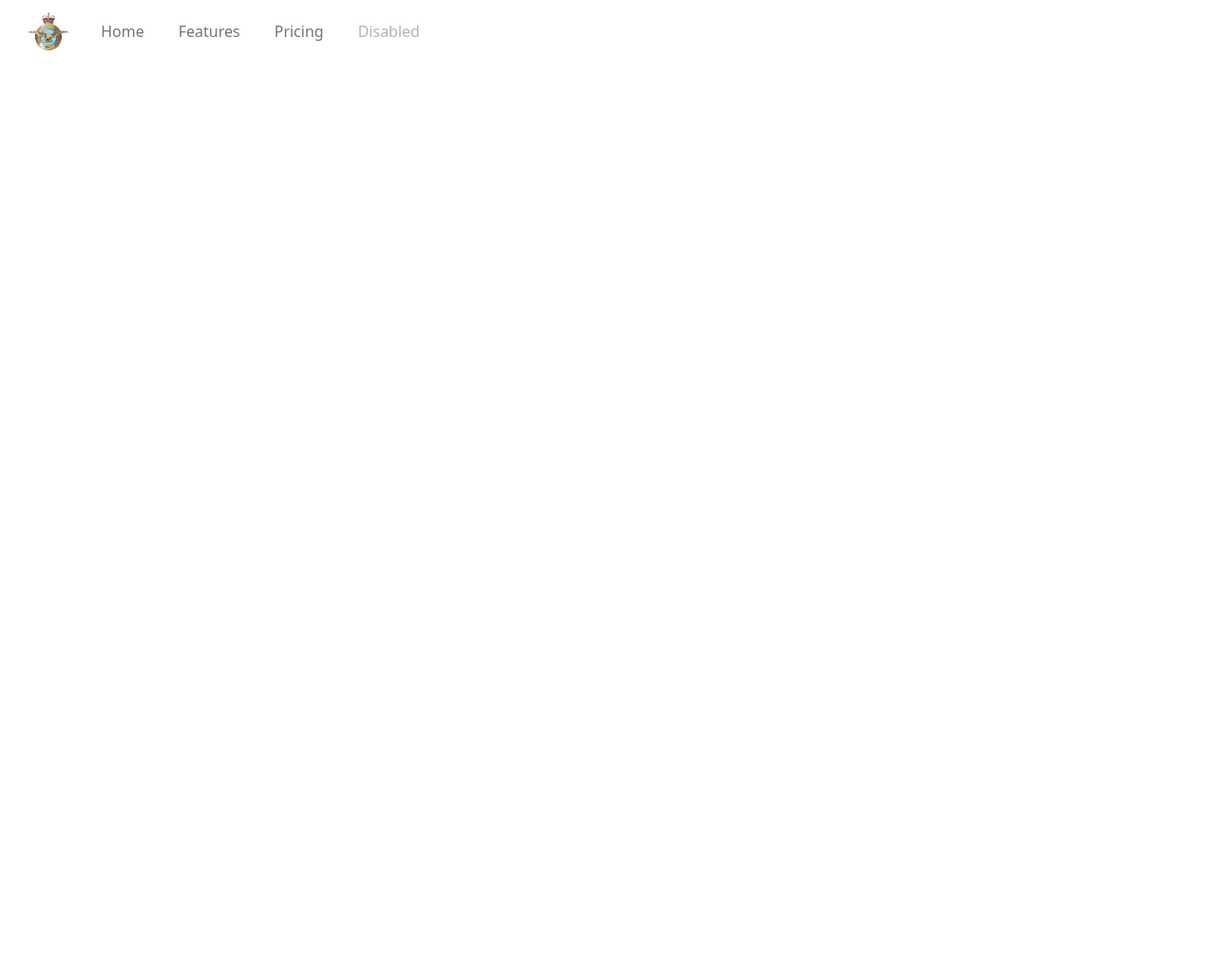
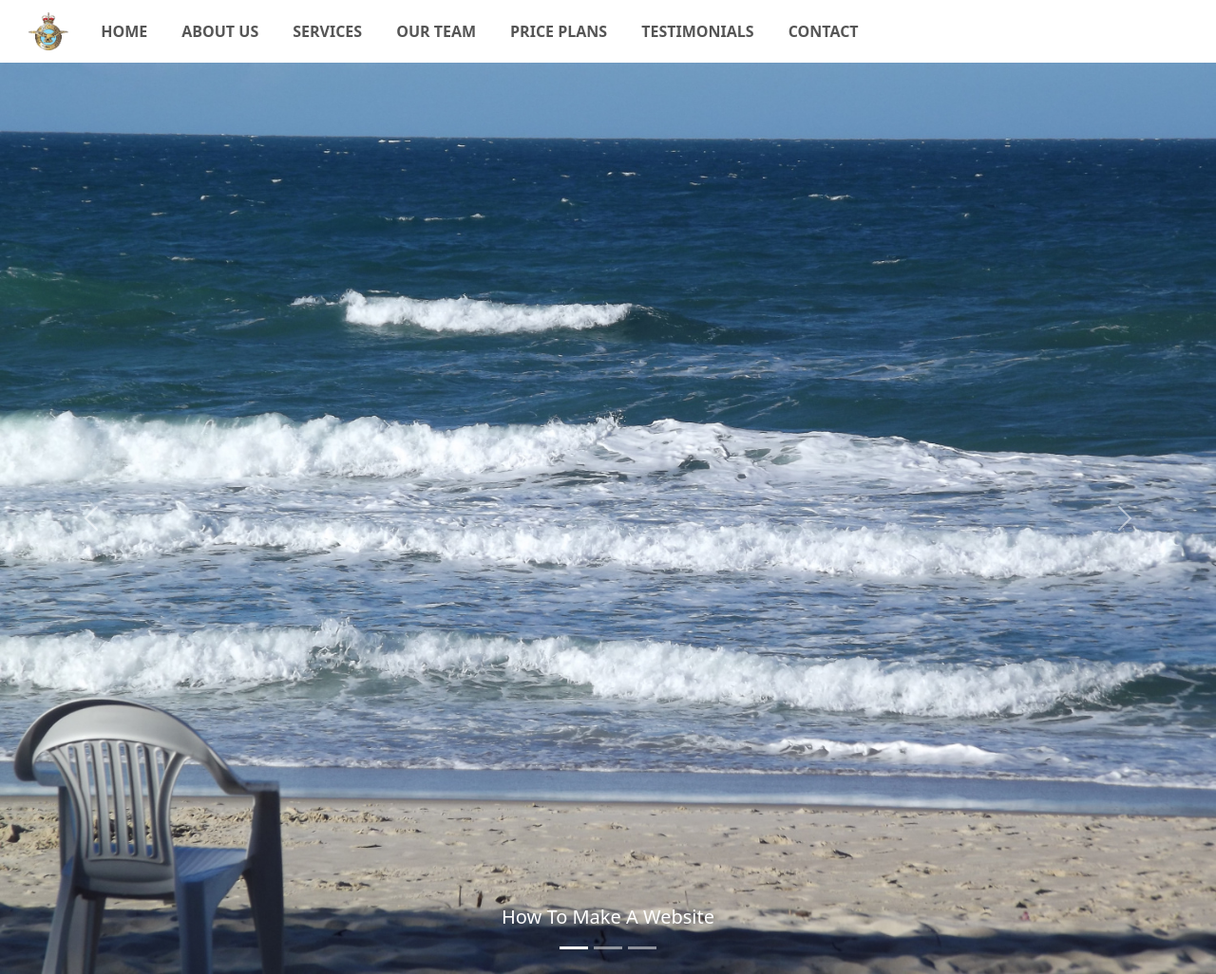
Before and after one commit to mauriciommo/Projetos-Diversos-em-HTML-e-CSS, a plain HTML site: page Business Website/index.html in a window 1280 px wide. Shown: the whole page at 95% size. Before the commit the page ends 800 px from the top, so only its background shows below. Drawn offline with nearby package versions, Linux system fonts and the light colour scheme.

Commit message:
Início Carousel

```diff
--- a/Business Website/index.html
+++ b/Business Website/index.html
@@ -13,7 +13,7 @@
     <script src="https://stackpath.bootstrapcdn.com/bootstrap/4.1.3/js/bootstrap.min.js"></script>
 </head>
 <body>
-    <!-----Navigation Bar---->
+<!-------Navigation Bar------->
     <section id="nav-bar">
         <nav class="navbar navbar-expand-lg navbar-light">
             <a class="navbar-brand" href="#"><img src="pngeggRED.png"></a>
@@ -21,24 +21,71 @@
               <span class="navbar-toggler-icon"></span>
             </button>
             <div class="collapse navbar-collapse" id="navbarNav">
-              <ul class="navbar-nav">
-                <li class="nav-item active">
-                  <a class="nav-link" href="#">Home <span class="sr-only">(current)</span></a>
+              <ul class="navbar-nav ml-auto">
+                <li class="nav-item">
+                  <a class="nav-link" href="#">HOME</a>
                 </li>
                 <li class="nav-item">
-                  <a class="nav-link" href="#">Features</a>
+                  <a class="nav-link" href="#">ABOUT US</a>
                 </li>
                 <li class="nav-item">
-                  <a class="nav-link" href="#">Pricing</a>
+                  <a class="nav-link" href="#">SERVICES</a>
                 </li>
                 <li class="nav-item">
-                  <a class="nav-link disabled" href="#">Disabled</a>
+                  <a class="nav-link" href="#">OUR TEAM</a>
+                </li>
+                <li class="nav-item">
+                  <a class="nav-link" href="#">PRICE PLANS</a>
+                </li>
+                <li class="nav-item">
+                  <a class="nav-link" href="#">TESTIMONIALS</a>
+                </li>
+                <li class="nav-item">
+                  <a class="nav-link" href="#">CONTACT</a>
                 </li>
               </ul>
             </div>
           </nav>
+    </section>
 
-    </section>
+<!-------Slider------->
+  <div id="slider">
+    <div id="headerSlider" class="carousel slide" data-bs-ride="carousel">
+      <div class="carousel-indicators">
+        <button type="button" data-bs-target="#headerSlider" data-bs-slide-to="0" class="active" aria-current="true" aria-label="Slide 1"></button>
+        <button type="button" data-bs-target="#headerSlider" data-bs-slide-to="1" aria-label="Slide 2"></button>
+        <button type="button" data-bs-target="#headerSlider" data-bs-slide-to="2" aria-label="Slide 3"></button>
+      </div>
+      <div class="carousel-inner">
+        <div class="carousel-item active">
+          <img src="DSCF3135RED.JPG" class="d-block img-fluid">
+            <div class="carousel-caption">
+              <h5>How To Make A Website</h5>
+            </div>
+        </div>
+        <div class="carousel-item">
+          <img src="IMG_1316RED.JPG" class="d-block img-fluid">
+        </div>
+        <div class="carousel-item">
+          <img src="IMG_1350RED.JPG" class="d-block img-fluid">
+        </div>
+      </div>
+      <button class="carousel-control-prev" type="button" data-bs-target="#headerSlider" data-bs-slide="prev">
+        <span class="carousel-control-prev-icon" aria-hidden="true"></span>
+        <span class="visually-hidden">Previous</span>
+      </button>
+      <button class="carousel-control-next" type="button" data-bs-target="#headerSlider" data-bs-slide="next">
+        <span class="carousel-control-next-icon" aria-hidden="true"></span>
+        <span class="visually-hidden">Next</span>
+      </button>
+    </div>
+
+
+
+
+
+  </div>
+
 
 </body>
 </html>
--- a/Business Website/style.css
+++ b/Business Website/style.css
@@ -28,7 +28,7 @@
 {
     color: #007bff!important;
 }
-.navbar
+.navbar-expand-lg
 {
     background: #fff;
 }
@@ -36,7 +36,7 @@
 {
     border: none!important;
 }
-.navl-link
+.nav-link
 {
     color: #555!important;
     font-weight: 600;
```
Also changed, not shown: Business Website/DSCF3135RED.JPG (added), Business Website/IMG_1316RED.JPG (added), Business Website/IMG_1350RED.JPG (added).
